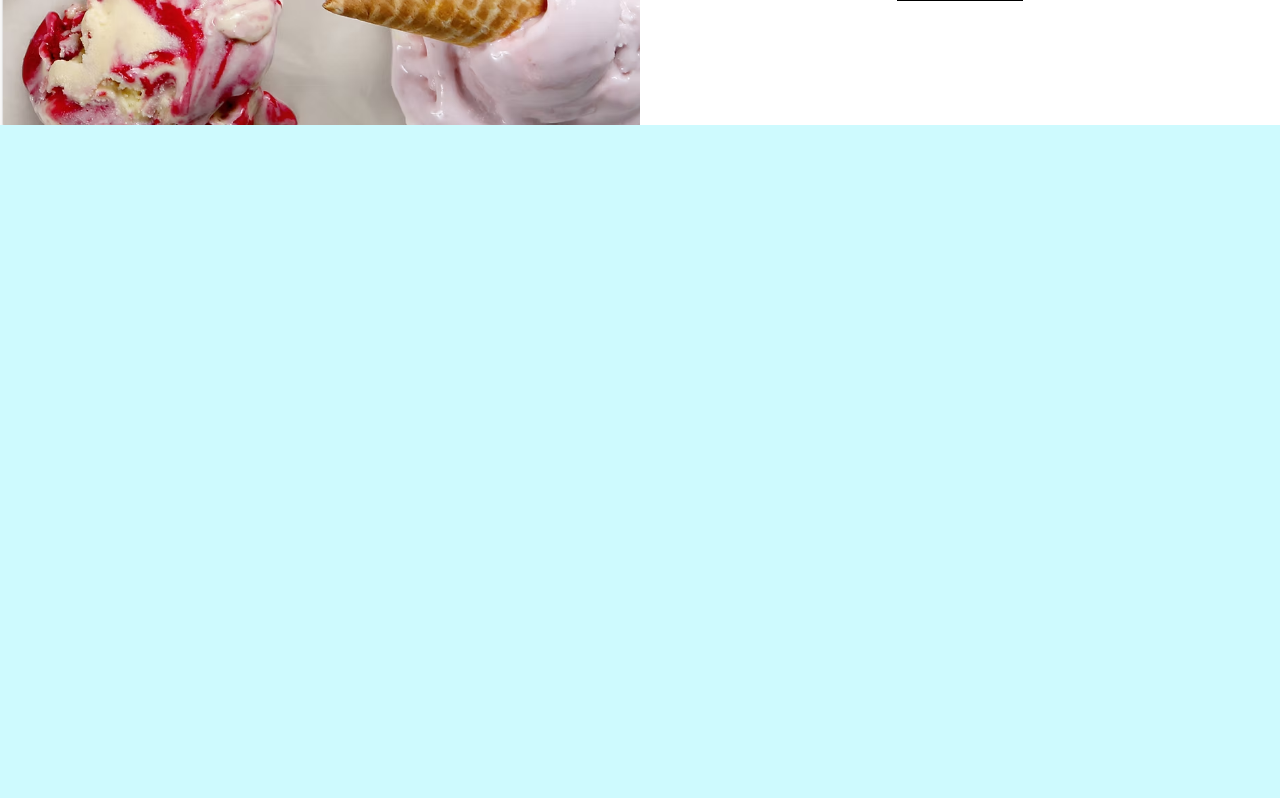
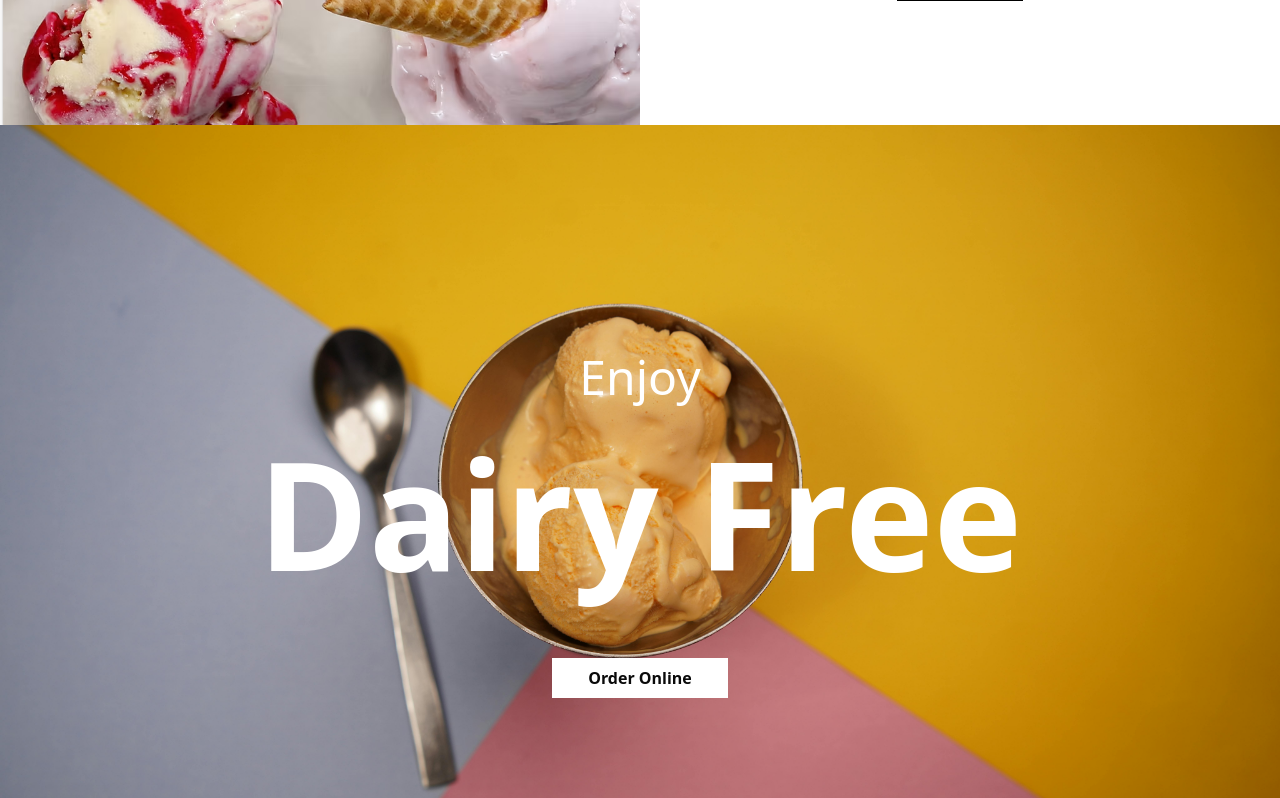
Before and after one commit to AniqaTufail/icecream-shop, a Next.js app: page / in a window 1280 px wide. Shown: the part 1220-2018 px from the top of the page. Built offline with nearby package versions, Linux system fonts and the light colour scheme.

Commit message:
Dairy Free Section Completed

```diff
--- a/app/components/dairyfree.jsx
+++ b/app/components/dairyfree.jsx
@@ -5,9 +5,19 @@ import Image from 'next/image';
 
 const DairyFree = () => {
   return (
-    <div className="bg-cyan-100 h-screen">
+<div
+  className="h-screen bg-fixed bg-cover flex items-center justify-center"
+  style={{ backgroundImage: "url('/top.jpg')" }}>
+  <div>
+    <div className="text-5xl text-white semi-bold text-center">Enjoy</div>
+    <div className="text-[150px] text-white font-bold">Dairy Free</div>
+    <div className="flex justify-center mt-8" >
+        <button type="button" className="px-9 py-2 bg-white font-semibold  hover:bg-neutral-800 hover:text-white border-white transition duration-300">Order Online</button>
+    </div>
 
-    </div>
+
+  </div>
+</div>
 
 
 
```
Also changed, not shown: public/dessert.png (added), public/top.jpg (added).
